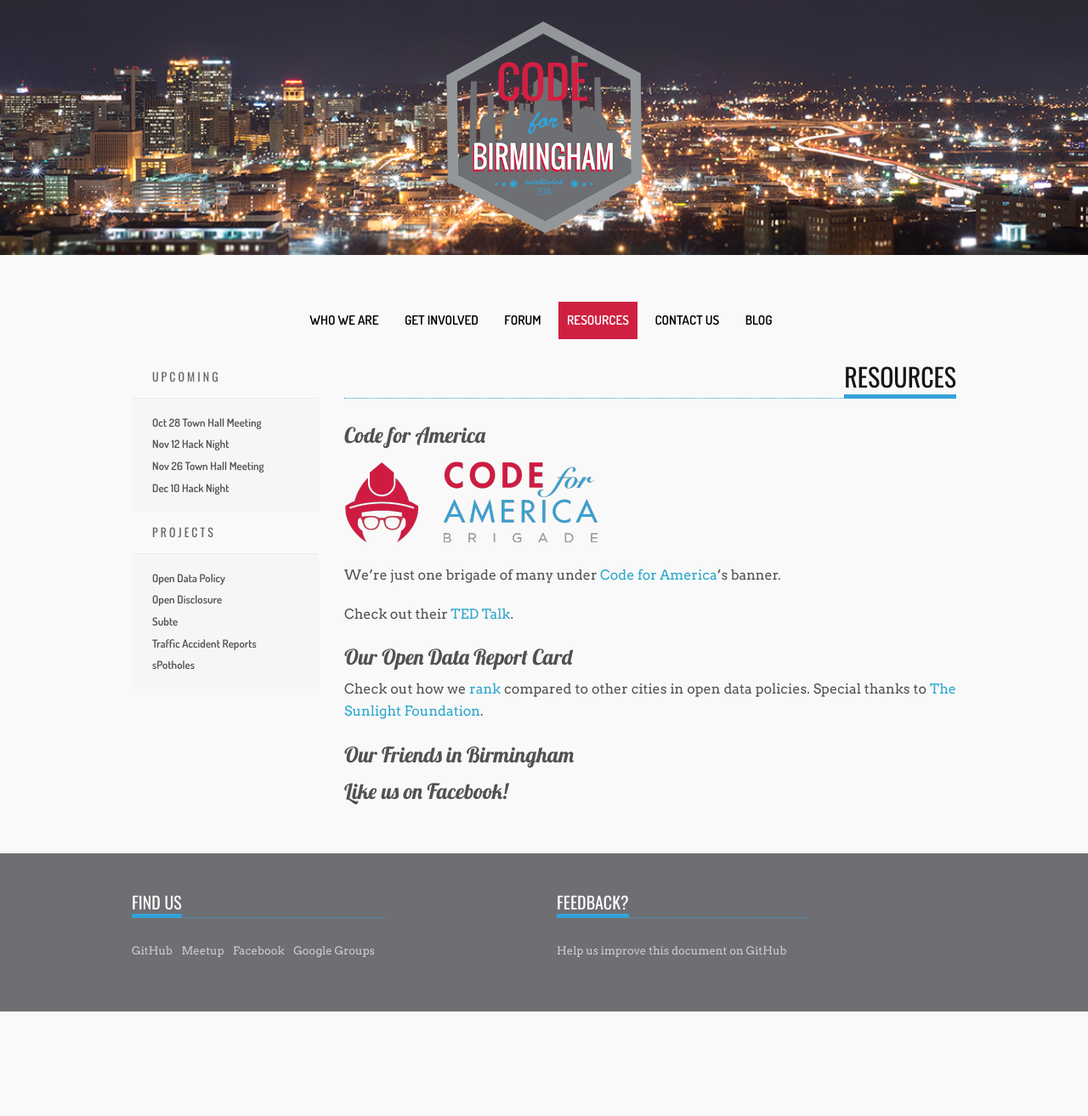
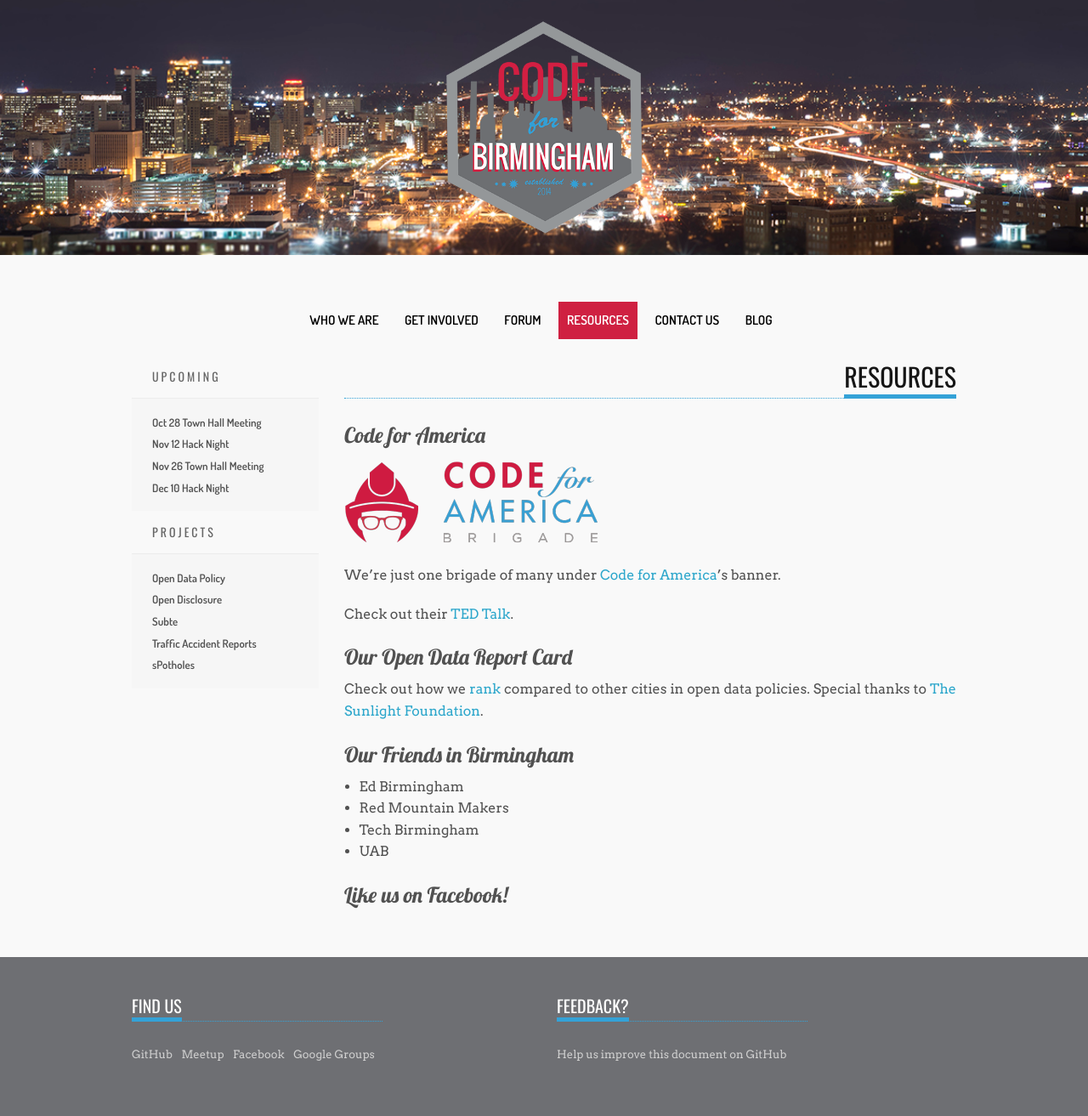
Before and after one commit to codeforbirmingham/codeforbirmingham.github.io, a Jekyll site: the page built from resources/index.md, in a window 1280 px wide. Shown: the whole page at 85% size. Built offline with Jekyll 4.4.1, drawn with Linux system fonts in a browser that asks for light colours; before the commit the page ends 1190 px from its top, so only the background shows below that.

Commit message:
We have friends.

```diff
--- a/resources/index.md
+++ b/resources/index.md
@@ -23,6 +23,10 @@
 
 Our Friends in Birmingham
 -------------------------
+* Ed Birmingham
+* Red Mountain Makers
+* Tech Birmingham
+* UAB
 
 
 Like us on Facebook!
```
